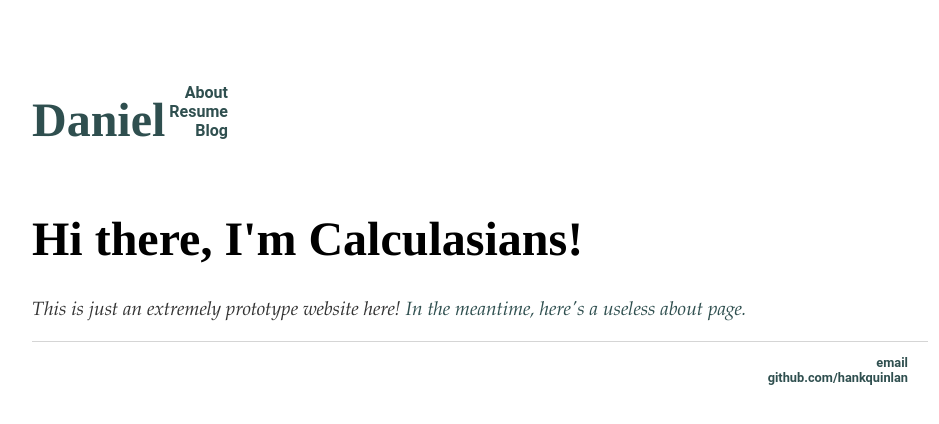
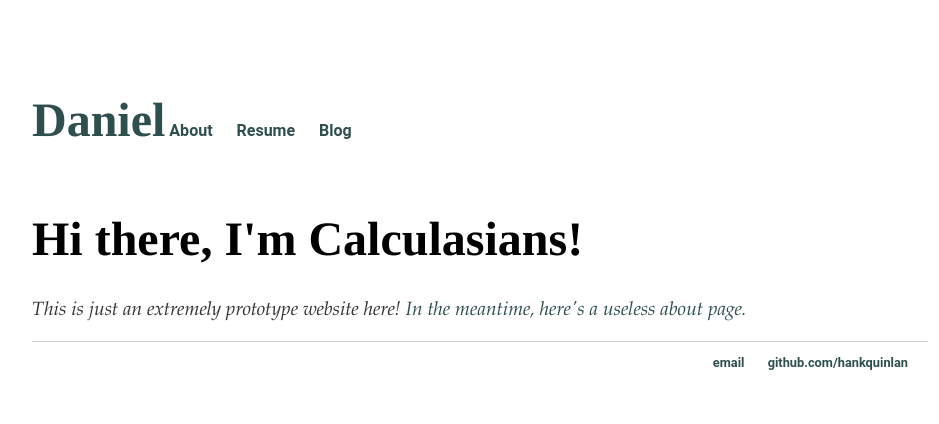
Before and after one commit to Calculasians/calculasians.github.io, a Jekyll site: the page built from index.html, in a window 1280 px wide. Shown: the top 424 px of the page, without its empty margins (160-1099 px from the left). Built offline with Jekyll 4.4.1, drawn with Linux system fonts in a browser that asks for light colours.

Commit message:
Update main.css

```diff
--- a/css/main.css
+++ b/css/main.css
@@ -4,17 +4,21 @@ body {
 }
 
 .top-row {
-    display:inline-block
+	display: inline-block;
 }
 
+
 nav ul, footer ul {
+	display: block;
     font-family:'Museo Slab', 'Roboto', sans-serif;
     padding: 0px;
     list-style: none;
     font-weight: bold;
+    width:100%;
     text-align: right;
 }
 nav ul li, footer ul li {
+	display: inline-block;
     margin-right: 20px;
     text-align: right;
 }
```
